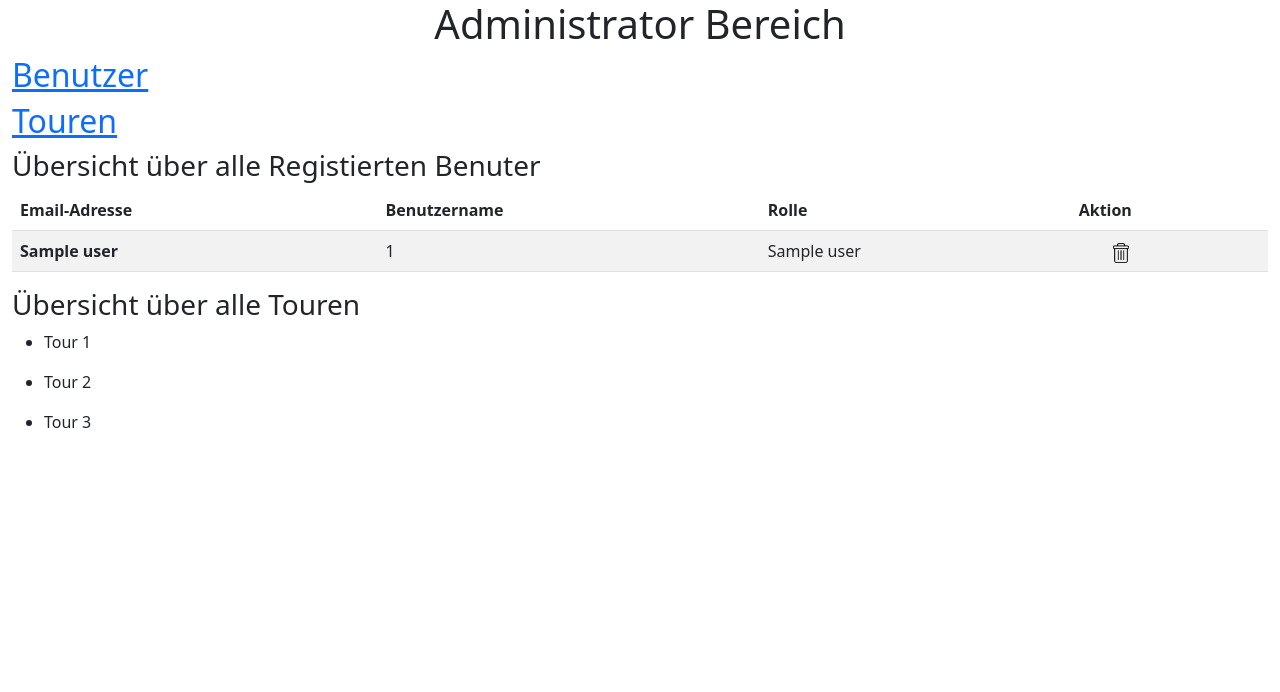
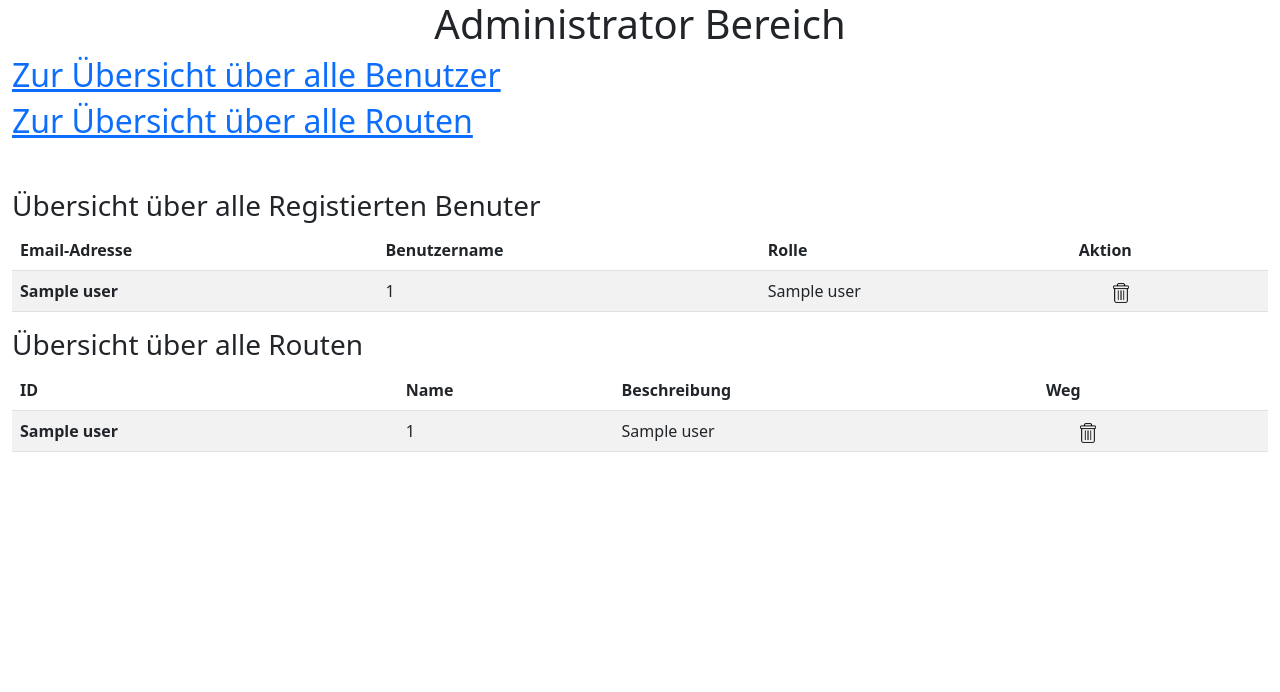
Before and after one commit to swssl/webt-projekt, a Flask app: template hikerz/templates/adminArea.html in a window 1280 px wide. Shown: the top 692 px of the page. Run offline with Flask 2, Linux system fonts and the light colour scheme; the template is opened without the code that fills it: most values are stand-ins (such as "Sample title", 1, 10 or a date in 2020).

Commit message:
Nur ein wenig Struktur verändert

```diff
--- a/hikerz/templates/adminArea.html
+++ b/hikerz/templates/adminArea.html
@@ -22,9 +22,11 @@
 
         <!-- Inhaltsverzeichnis -->
 
-        <h2><a href="#user">Benutzer</a></h2>
+        <h2><a href="#user">Zur Übersicht über alle Benutzer</a></h2>
 
-        <h2><a href="#touren">Touren</a></h2>
+        <h2><a href="#routen">Zur Übersicht über alle Routen</a></h2>
+
+        <p><br></p>
 
         <!-- Inhalt der Seite sortiert -->
 
@@ -57,19 +59,34 @@
             </tbody>
         </table>
 
-        <h3><a name="touren"/>Übersicht über alle Touren</h3>
+        <h3><a name="routen"/>Übersicht über alle Routen</h3>
 
-        <ul>
-            <li>
-                <p>Tour 1</p>
-            </li>
-            <li>
-                <p>Tour 2</p>
-            </li>
-            <li>
-                <p>Tour 3</p>
-            </li>
-        </ul>
+        <table class="table table-striped">
+            <thead>
+                <tr>
+                    <th scope="col">ID</th>
+                    <th scope="col">Name</th>
+                    <th scope="col">Beschreibung</th>
+                    <th scope="col">Weg</th>
+                </tr>
+            </thead>
+            <tbody>
+                {% for u in allUsers %}
+                    <tr>
+                        <th scope="row">{{ allUsers[u][1] }}</th>
+                        <td>{{ allUsers[u][0] }}</td>
+                        <td>{{ allUsers[u][2] }}</td>
+                        <td>
+                            <ul class="list inline m-0">
+                                <li class="list-inline-item">
+                                    <img src="./../static/ButtonPictures/deleteicon.png" width="20" height="20" data-bs-toggle="tooltip" data-bs-placement="top" title data-bs-original-title="Delete">
+                                </li>
+                            </ul>
+                        </td>
+                    </tr>
+                {% endfor %}
+            </tbody>
+        </table>
 
 
     <!--
```
Also changed, not shown: hikerz/views.py (+4 -4 lines).
